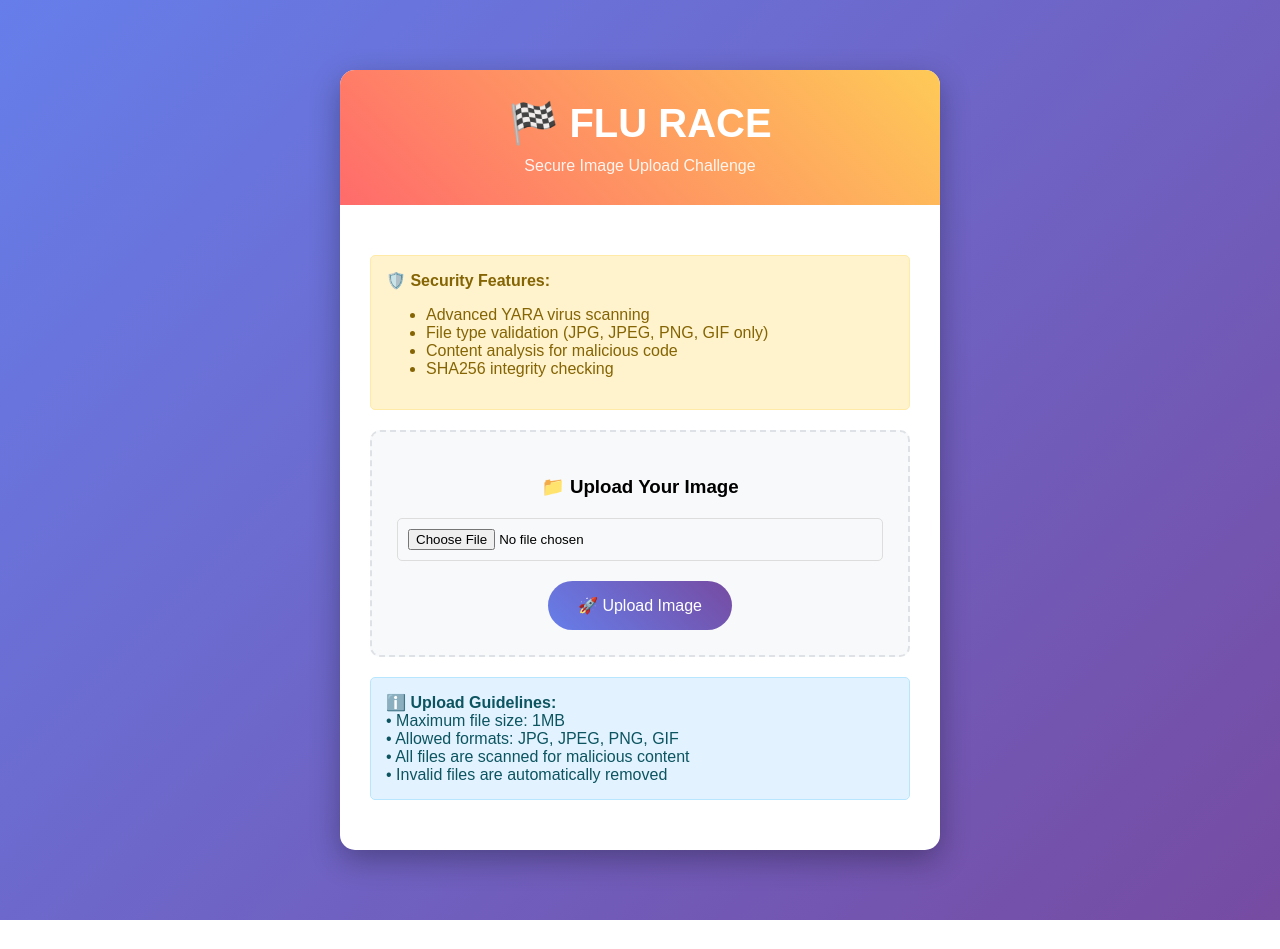
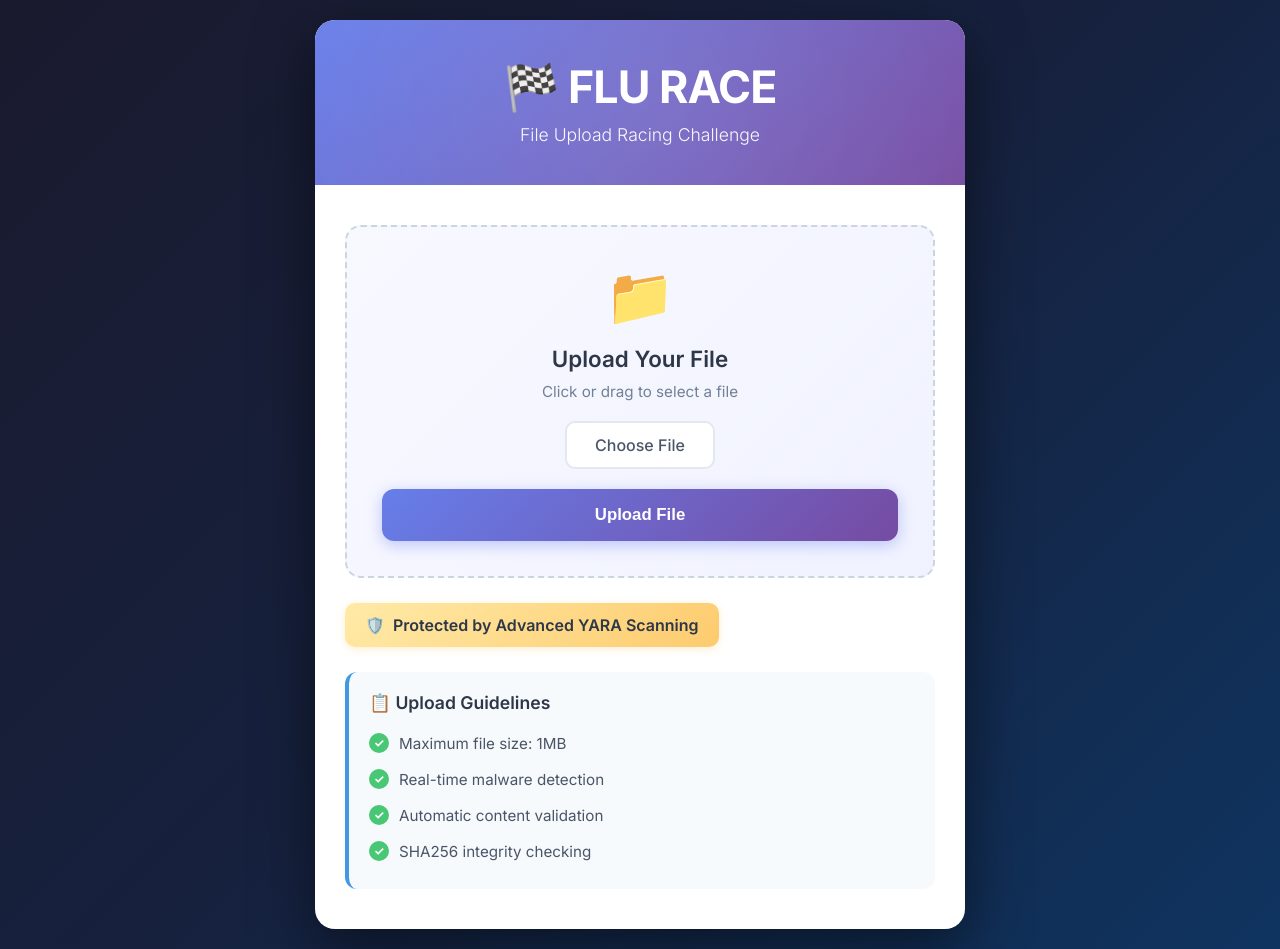
Before and after one commit to nessorrowz/PAI-Chall10, a PHP site: page / in a window 1280 px wide. Before the commit the page ends 920 px from the top, so only its background shows below. Run offline with PHP 8.4, Linux system fonts and the light colour scheme.

Commit message:
feat: change ui

```diff
--- a/File Upload/Flu Race/index.php
+++ b/File Upload/Flu Race/index.php
@@ -3,193 +3,351 @@
 <head>
     <meta charset="UTF-8">
     <meta name="viewport" content="width=device-width, initial-scale=1.0">
-    <title>FLU RACE - Secure Image Upload</title>
+    <title>FLU RACE - File Upload Challenge</title>
+    <link href="https://fonts.googleapis.com/css2?family=Inter:wght@300;400;500;600;700&display=swap" rel="stylesheet">
     <style>
+        * {
+            margin: 0;
+            padding: 0;
+            box-sizing: border-box;
+        }
+
         body {
-            font-family: 'Arial', sans-serif;
+            font-family: 'Inter', -apple-system, BlinkMacSystemFont, 'Segoe UI', sans-serif;
+            background: linear-gradient(135deg, #1a1a2e 0%, #16213e 50%, #0f3460 100%);
+            min-height: 100vh;
+            display: flex;
+            align-items: center;
+            justify-content: center;
+            padding: 20px;
+            color: #333;
+        }
+
+        .container {
+            max-width: 650px;
+            width: 100%;
+            background: white;
+            border-radius: 20px;
+            box-shadow: 0 20px 60px rgba(0, 0, 0, 0.5);
+            overflow: hidden;
+            animation: fadeIn 0.5s ease-out;
+        }
+
+        @keyframes fadeIn {
+            from {
+                opacity: 0;
+                transform: translateY(20px);
+            }
+            to {
+                opacity: 1;
+                transform: translateY(0);
+            }
+        }
+
+        .header {
             background: linear-gradient(135deg, #667eea 0%, #764ba2 100%);
-            margin: 0;
-            padding: 20px;
-            min-height: 100vh;
-        }
-        .container {
-            max-width: 600px;
-            margin: 50px auto;
-            background: white;
-            border-radius: 15px;
-            box-shadow: 0 10px 30px rgba(0,0,0,0.3);
+            color: white;
+            padding: 40px 30px;
+            text-align: center;
+            position: relative;
             overflow: hidden;
         }
-        .header {
-            background: linear-gradient(45deg, #ff6b6b, #feca57);
-            color: white;
-            padding: 30px;
-            text-align: center;
+
+        .header::before {
+            content: '';
+            position: absolute;
+            top: -50%;
+            left: -50%;
+            width: 200%;
+            height: 200%;
+            background: radial-gradient(circle, rgba(255,255,255,0.1) 0%, transparent 70%);
+            animation: pulse 15s infinite;
         }
+
+        @keyframes pulse {
+            0%, 100% { transform: scale(1) rotate(0deg); }
+            50% { transform: scale(1.1) rotate(180deg); }
+        }
+
+        .header-content {
+            position: relative;
+            z-index: 1;
+        }
+
         .header h1 {
-            margin: 0;
-            font-size: 2.5em;
-            font-weight: bold;
+            font-size: 2.8em;
+            font-weight: 700;
+            margin-bottom: 10px;
+            letter-spacing: -1px;
         }
+
         .header p {
-            margin: 10px 0 0 0;
-            opacity: 0.9;
+            font-size: 1.1em;
+            opacity: 0.95;
+            font-weight: 300;
         }
+
         .content {
-            padding: 30px;
+            padding: 40px 30px;
         }
-        .upload-form {
-            background: #f8f9fa;
-            border-radius: 10px;
-            padding: 25px;
-            border: 2px dashed #dee2e6;
+
+        .message {
+            margin-bottom: 25px;
+            padding: 16px 20px;
+            border-radius: 12px;
+            font-weight: 500;
+            display: flex;
+            align-items: center;
+            gap: 12px;
+            animation: slideIn 0.3s ease-out;
+        }
+
+        @keyframes slideIn {
+            from {
+                opacity: 0;
+                transform: translateX(-20px);
+            }
+            to {
+                opacity: 1;
+                transform: translateX(0);
+            }
+        }
+
+        .success {
+            background: #d1f4e0;
+            border: 2px solid #48c774;
+            color: #257942;
+        }
+
+        .error {
+            background: #ffe5e5;
+            border: 2px solid #ff6b6b;
+            color: #c92a2a;
+        }
+
+        .upload-section {
+            background: linear-gradient(135deg, #f8f9ff 0%, #f0f2ff 100%);
+            border-radius: 16px;
+            padding: 35px;
+            border: 2px dashed #cbd5e0;
             text-align: center;
             transition: all 0.3s ease;
+            cursor: pointer;
         }
-        .upload-form:hover {
+
+        .upload-section:hover {
             border-color: #667eea;
-            background: #f0f2ff;
+            background: linear-gradient(135deg, #ffffff 0%, #f8f9ff 100%);
+            transform: translateY(-2px);
+            box-shadow: 0 4px 12px rgba(102, 126, 234, 0.15);
         }
-        .file-input {
-            margin: 20px 0;
+
+        .upload-icon {
+            font-size: 3.5em;
+            margin-bottom: 15px;
+            display: block;
         }
+
+        .upload-section h3 {
+            font-size: 1.4em;
+            margin-bottom: 10px;
+            color: #2d3748;
+            font-weight: 600;
+        }
+
+        .upload-section p {
+            color: #718096;
+            font-size: 0.95em;
+            margin-bottom: 20px;
+        }
+
         input[type="file"] {
-            padding: 10px;
-            border: 1px solid #ddd;
-            border-radius: 5px;
+            display: none;
+        }
+
+        .file-label {
+            display: inline-block;
+            padding: 12px 28px;
+            background: white;
+            border: 2px solid #e2e8f0;
+            border-radius: 10px;
+            cursor: pointer;
+            transition: all 0.3s ease;
+            font-weight: 500;
+            color: #4a5568;
+        }
+
+        .file-label:hover {
+            background: #667eea;
+            border-color: #667eea;
+            color: white;
+            transform: translateY(-2px);
+        }
+
+        .upload-btn {
             width: 100%;
-            box-sizing: border-box;
-        }
-        .upload-btn {
-            background: linear-gradient(45deg, #667eea, #764ba2);
+            margin-top: 20px;
+            background: linear-gradient(135deg, #667eea 0%, #764ba2 100%);
             color: white;
             border: none;
-            padding: 15px 30px;
-            border-radius: 25px;
+            padding: 16px;
+            border-radius: 12px;
+            font-size: 1.05em;
+            font-weight: 600;
             cursor: pointer;
-            font-size: 16px;
-            transition: transform 0.2s;
+            transition: all 0.3s ease;
+            box-shadow: 0 4px 15px rgba(102, 126, 234, 0.4);
         }
+
         .upload-btn:hover {
             transform: translateY(-2px);
+            box-shadow: 0 6px 20px rgba(102, 126, 234, 0.5);
         }
-        .message {
-            margin: 20px 0;
-            padding: 15px;
-            border-radius: 5px;
+
+        .upload-btn:active {
+            transform: translateY(0);
+        }
+
+        .info-card {
+            background: #f7fafc;
+            border-left: 4px solid #4299e1;
+            padding: 20px;
+            border-radius: 12px;
+            margin-top: 25px;
+        }
+
+        .info-card h4 {
+            font-size: 1.1em;
+            margin-bottom: 12px;
+            color: #2d3748;
+            font-weight: 600;
+        }
+
+        .info-list {
+            list-style: none;
+            padding: 0;
+        }
+
+        .info-list li {
+            padding: 8px 0;
+            color: #4a5568;
+            font-size: 0.95em;
+            display: flex;
+            align-items: center;
+            gap: 10px;
+        }
+
+        .info-list li::before {
+            content: '✓';
+            display: inline-block;
+            width: 20px;
+            height: 20px;
+            background: #48c774;
+            color: white;
+            border-radius: 50%;
             text-align: center;
+            line-height: 20px;
+            font-weight: bold;
+            font-size: 0.8em;
         }
-        .success {
-            background: #d4edda;
-            border: 1px solid #c3e6cb;
-            color: #155724;
+
+        .security-badge {
+            display: inline-flex;
+            align-items: center;
+            gap: 8px;
+            background: linear-gradient(135deg, #ffeaa7 0%, #fdcb6e 100%);
+            padding: 12px 20px;
+            border-radius: 10px;
+            margin-top: 25px;
+            font-weight: 600;
+            color: #2d3748;
+            box-shadow: 0 2px 8px rgba(253, 203, 110, 0.3);
         }
-        .error {
-            background: #f8d7da;
-            border: 1px solid #f5c6cb;
-            color: #721c24;
+
+        .filename-display {
+            margin-top: 15px;
+            padding: 12px;
+            background: white;
+            border-radius: 8px;
+            color: #4a5568;
+            font-family: 'Courier New', monospace;
+            font-size: 0.9em;
+            display: none;
         }
-        .info {
-            background: #e2f3ff;
-            border: 1px solid #b8e6ff;
-            color: #0c5460;
-            margin: 20px 0;
-            padding: 15px;
-            border-radius: 5px;
-        }
-        .security-info {
-            background: #fff3cd;
-            border: 1px solid #ffeaa7;
-            color: #856404;
-            margin: 20px 0;
-            padding: 15px;
-            border-radius: 5px;
-        }
-        .uploaded-files {
-            margin-top: 30px;
-        }
-        .file-item {
-            background: #f8f9fa;
-            border: 1px solid #dee2e6;
-            border-radius: 5px;
-            padding: 10px;
-            margin: 5px 0;
-            display: flex;
-            justify-content: space-between;
-            align-items: center;
-        }
-        .file-link {
-            color: #667eea;
-            text-decoration: none;
-        }
-        .file-link:hover {
-            text-decoration: underline;
+
+        .filename-display.show {
+            display: block;
         }
     </style>
 </head>
 <body>
     <div class="container">
         <div class="header">
-            <h1>🏁 FLU RACE</h1>
-            <p>Secure Image Upload Challenge</p>
+            <div class="header-content">
+                <h1>🏁 FLU RACE</h1>
+                <p>File Upload Racing Challenge</p>
+            </div>
         </div>
+
         <div class="content">
             <?php if (isset($_GET['message'])): ?>
                 <div class="message <?= strpos($_GET['message'], 'Success') === 0 ? 'success' : 'error' ?>">
-                    <?= htmlspecialchars($_GET['message']) ?>
+                    <span><?= strpos($_GET['message'], 'Success') === 0 ? '✓' : '✗' ?></span>
+                    <span><?= htmlspecialchars($_GET['message']) ?></span>
                 </div>
             <?php endif; ?>
 
-            <div class="security-info">
-                <strong>🛡️ Security Features:</strong>
-                <ul>
-                    <li>Advanced YARA virus scanning</li>
-                    <li>File type validation (JPG, JPEG, PNG, GIF only)</li>
-                    <li>Content analysis for malicious code</li>
+            <form action="upload.php" method="post" enctype="multipart/form-data" id="uploadForm">
+                <div class="upload-section" onclick="document.getElementById('fileInput').click()">
+                    <span class="upload-icon">📁</span>
+                    <h3>Upload Your File</h3>
+                    <p>Click or drag to select a file</p>
+                    <input type="file" name="imageFile" id="fileInput" required>
+                    <label for="fileInput" class="file-label">Choose File</label>
+                    <div id="filenameDisplay" class="filename-display"></div>
+                    <button type="submit" name="submit" class="upload-btn">
+                        Upload File
+                    </button>
+                </div>
+            </form>
+
+            <div class="security-badge">
+                <span>🛡️</span>
+                <span>Protected by Advanced YARA Scanning</span>
+            </div>
+
+            <div class="info-card">
+                <h4>📋 Upload Guidelines</h4>
+                <ul class="info-list">
+                    <li>Maximum file size: 1MB</li>
+                    <li>Real-time malware detection</li>
+                    <li>Automatic content validation</li>
                     <li>SHA256 integrity checking</li>
                 </ul>
             </div>
-
-            <form action="upload.php" method="post" enctype="multipart/form-data" class="upload-form">
-                <h3>📁 Upload Your Image</h3>
-                <div class="file-input">
-                    <input type="file" name="imageFile" accept="image/*" required>
-                </div>
-                <button type="submit" name="submit" class="upload-btn">
-                    🚀 Upload Image
-                </button>
-            </form>
-
-            <div class="info">
-                <strong>ℹ️ Upload Guidelines:</strong><br>
-                • Maximum file size: 1MB<br>
-                • Allowed formats: JPG, JPEG, PNG, GIF<br>
-                • All files are scanned for malicious content<br>
-                • Invalid files are automatically removed
-            </div>
-
-            <?php
-            $uploadDir = 'uploads/';
-            if (is_dir($uploadDir)) {
-                $files = array_diff(scandir($uploadDir), array('..', '.'));
-                if (!empty($files)):
-            ?>
-            <div class="uploaded-files">
-                <h3>📂 Uploaded Files</h3>
-                <?php foreach ($files as $file):
-                    if (pathinfo($file, PATHINFO_EXTENSION) !== 'txt'): ?>
-                    <div class="file-item">
-                        <span><?= htmlspecialchars($file) ?></span>
-                        <a href="uploads/<?= htmlspecialchars($file) ?>" target="_blank" class="file-link">View</a>
-                    </div>
-                    <?php endif; ?>
-                <?php endforeach; ?>
-            </div>
-            <?php
-                endif;
-            }
-            ?>
         </div>
     </div>
+
+    <script>
+        const fileInput = document.getElementById('fileInput');
+        const filenameDisplay = document.getElementById('filenameDisplay');
+
+        fileInput.addEventListener('change', function(e) {
+            if (this.files && this.files[0]) {
+                filenameDisplay.textContent = '📄 ' + this.files[0].name;
+                filenameDisplay.classList.add('show');
+            }
+        });
+
+        // Prevent default drag behavior
+        ['dragenter', 'dragover', 'dragleave', 'drop'].forEach(eventName => {
+            document.body.addEventListener(eventName, preventDefaults, false);
+        });
+
+        function preventDefaults(e) {
+            e.preventDefault();
+            e.stopPropagation();
+        }
+    </script>
 </body>
 </html>
```
